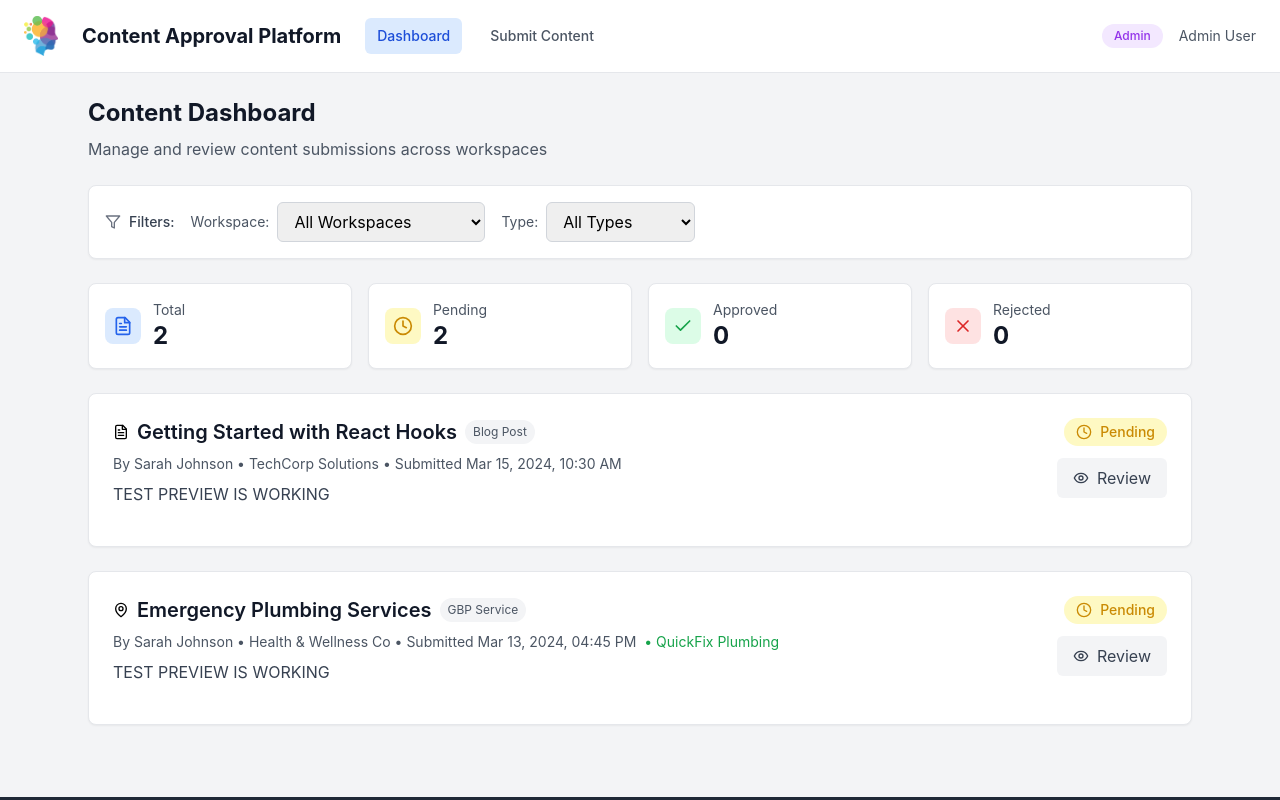
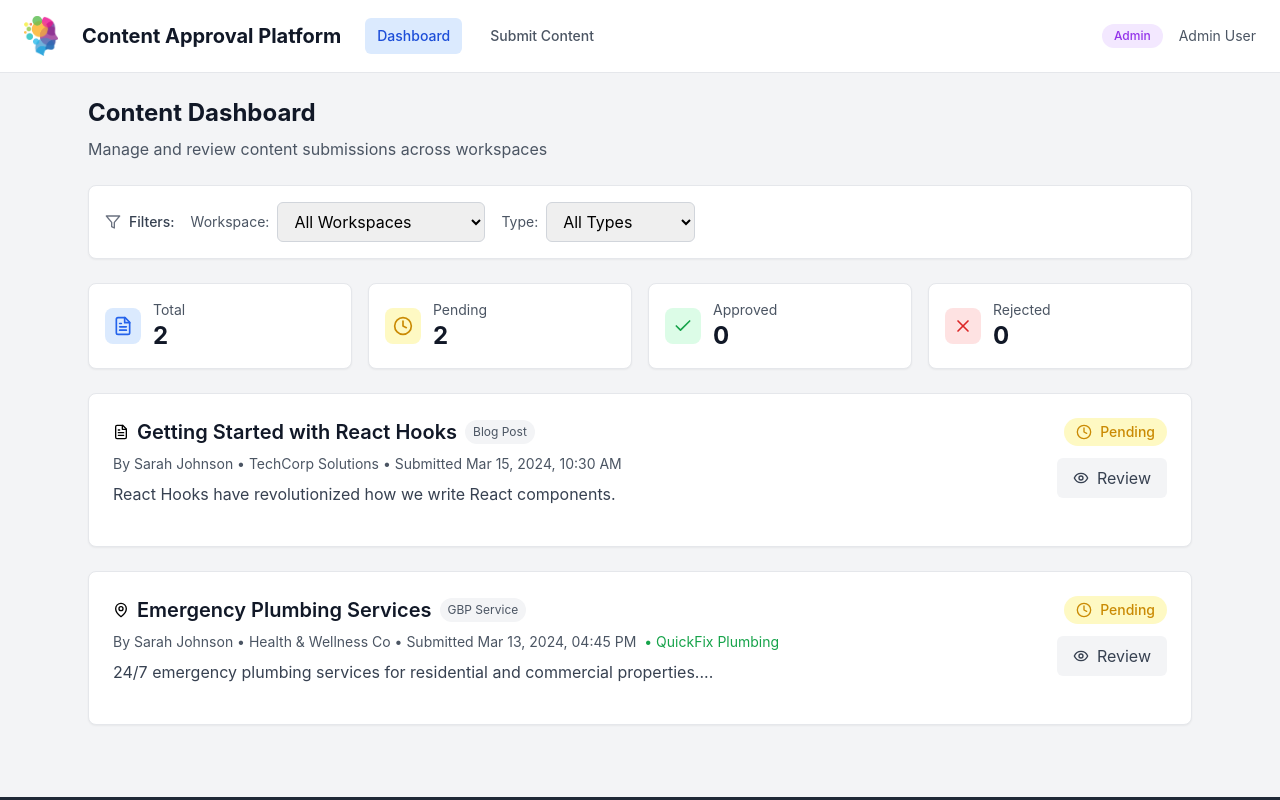
Before and after one commit to hs-matthew/approval-platform, a React (Create React App) app: page / in a window 1280 px wide. Shown: the top 800 px of the page. Built offline with nearby package versions, Linux system fonts and the light colour scheme.

Commit message:
Update App.js - preview

```diff
--- a/src/App.js
+++ b/src/App.js
@@ -844,7 +844,13 @@ const Navigation = () => (
                       )}
                     </div>
 <div className="text-gray-700">
-  TEST PREVIEW IS WORKING
+  {submission.type === 'blog_post' ? (
+    <div>
+      {createSafePreview(submission.content, 200)}
+    </div>
+  ) : (
+    <div>{submission.description.substring(0, 200)}...</div>
+  )}
 </div>
                   </div>
 
```
